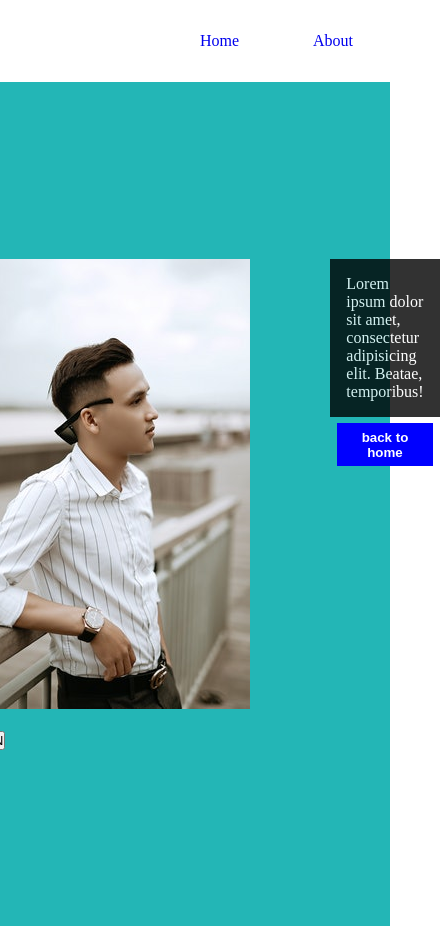
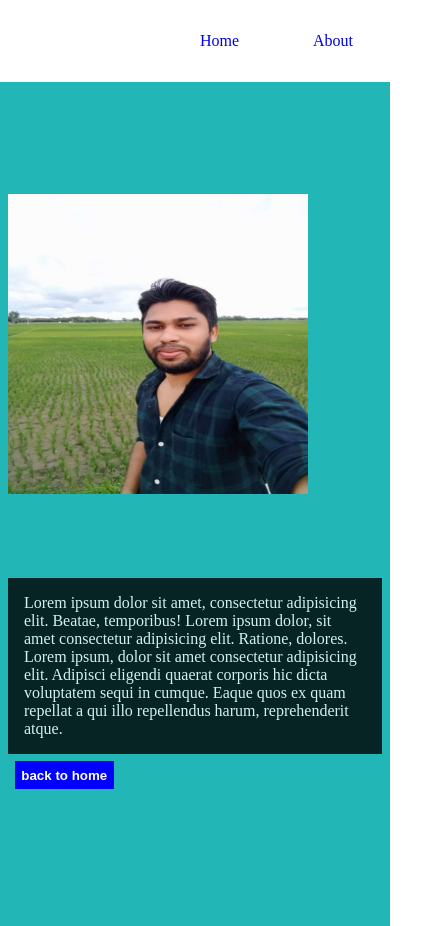
Before and after one commit to nahidbd11/quotes-generator, a React (Create React App) app: page /about in a window 390 px wide. Shown: the whole page, 440 px wide, since content can reach past the window. Built offline with nearby package versions, Linux system fonts and the light colour scheme; no server answers.

Commit message:
added my photos

```diff
--- a/src/App.scss
+++ b/src/App.scss
@@ -186,7 +186,11 @@ $margins: 1, 2, 3;
 }
 
 /***TODO: about page***/
-
+.about-container {
+  background-color: transparent;
+  padding: 0.5em;
+  width: 50vw;
+}
 .about-container > div {
   display: grid;
   grid-template-columns: repeat(2, 1fr);
@@ -196,7 +200,31 @@ $margins: 1, 2, 3;
 }
 .img-container {
   grid-area: 1/1/2/2;
+  img {
+    aspect-ratio: 4/3;
+    width: 300px;
+    height: 300px;
+  }
 }
 .text-container {
   grid-column: 2/3;
 }
+
+@media screen and (max-width: 576px) {
+  .about-container {
+    width: 100%;
+  }
+  .about-container > div {
+    grid-template-columns: 1fr;
+  }
+  .img-container {
+    grid-column: 1/2;
+    img {
+      width: 300px;
+      height: 300px;
+    }
+  }
+  .text-container {
+    grid-column: 1/2;
+  }
+}
--- a/src/component/About.jsx
+++ b/src/component/About.jsx
@@ -1,12 +1,9 @@
 import { useState } from "react";
 import { Outlet, useNavigate } from "react-router-dom";
 import { CSSTransition } from "react-transition-group";
-import imgsrc from "../assets/img/pp.jpg";
+import imgsrc from "../assets/img/npp.jpeg";
 const About = () => {
   const [isActive, setIsActive] = useState(false);
-  const handleZoom = () => {
-    setIsActive(true);
-  };
   const styles = {
     color: "white",
     backgroundColor: "black",
@@ -27,7 +24,11 @@ const About = () => {
           <div className="text-container">
             <p className="text-muted" style={{ ...styles }}>
               Lorem ipsum dolor sit amet, consectetur adipisicing elit. Beatae,
-              temporibus!
+              temporibus! Lorem ipsum dolor, sit amet consectetur adipisicing
+              elit. Ratione, dolores. Lorem ipsum, dolor sit amet consectetur
+              adipisicing elit. Adipisci eligendi quaerat corporis hic dicta
+              voluptatem sequi in cumque. Eaque quos ex quam repellat a qui illo
+              repellendus harum, reprehenderit atque.
             </p>
             <button className="btn btn-primary" onClick={() => navigate("/")}>
               back to home
@@ -40,7 +41,6 @@ const About = () => {
         </div>
       </CSSTransition>
       <br />
-      <button onClick={handleZoom}>Zoom IN</button>
     </div>
   );
 };
```
Also changed, not shown: src/assets/img/npp.jpeg (added).
